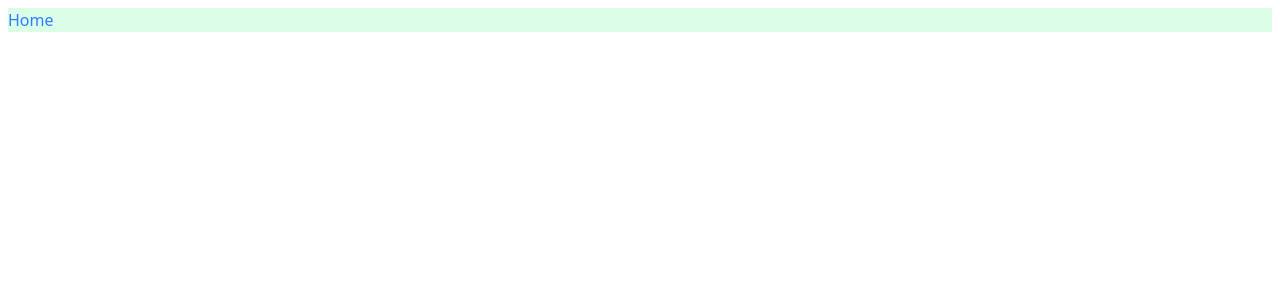
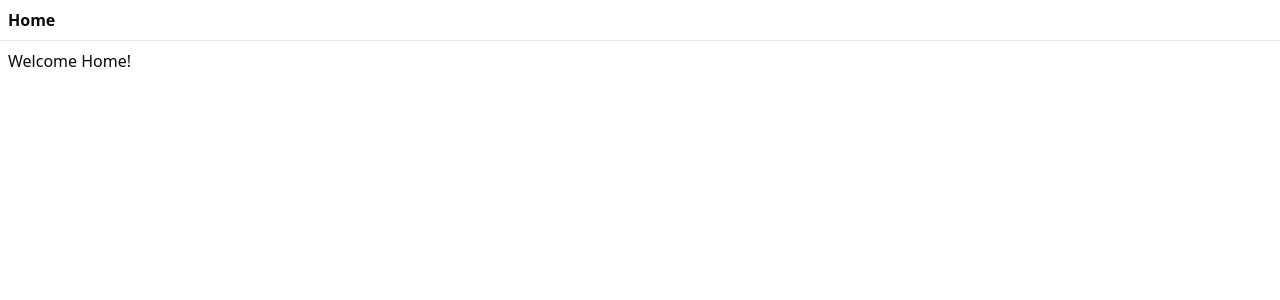
Before and after one commit to HammasShahid/shorteer-ui-web, a React (Vite) app: page / in a window 1280 px wide. Shown: the top 300 px of the page. Built offline with nearby package versions, Linux system fonts and the light colour scheme.

Commit message:
setup tanstack router

```diff
--- a/package.json
+++ b/package.json
@@ -11,6 +11,8 @@
   },
   "dependencies": {
     "@radix-ui/react-slot": "^1.2.4",
+    "@tanstack/react-router": "^1.157.18",
+    "@tanstack/react-router-devtools": "^1.157.18",
     "class-variance-authority": "^0.7.1",
     "clsx": "^2.1.1",
     "lucide-react": "^0.563.0",
@@ -21,6 +23,7 @@
   "devDependencies": {
     "@eslint/js": "^9.39.1",
     "@tailwindcss/vite": "^4.1.18",
+    "@tanstack/router-plugin": "^1.157.18",
     "@types/node": "^25.2.0",
     "@types/react": "^19.2.5",
     "@types/react-dom": "^19.2.3",
--- a/src/App.tsx
+++ b/src/App.tsx
@@ -1,5 +1,5 @@
 function App() {
-  return <div className="m-2 bg-green-100 text-blue-500">Home</div>;
+  return <div className="m-2 bg-green-100 text-blue-500">Home</div>
 }
 
-export default App;
+export default App
--- a/src/main.tsx
+++ b/src/main.tsx
@@ -1,10 +1,28 @@
 import { StrictMode } from 'react'
-import { createRoot } from 'react-dom/client'
-import App from './App.tsx'
+import ReactDOM from 'react-dom/client'
 import './index.css'
 
-createRoot(document.getElementById('root')!).render(
-  <StrictMode>
-    <App />
-  </StrictMode>,
-)
+import { RouterProvider, createRouter } from '@tanstack/react-router'
+// Import the generated route tree
+import { routeTree } from './routeTree.gen'
+
+// Create a new router instance
+const router = createRouter({ routeTree })
+
+// Register the router instance for type safety
+declare module '@tanstack/react-router' {
+  interface Register {
+    router: typeof router
+  }
+}
+
+// Render the app
+const rootElement = document.getElementById('root')!
+if (!rootElement.innerHTML) {
+  const root = ReactDOM.createRoot(rootElement)
+  root.render(
+    <StrictMode>
+      <RouterProvider router={router} />
+    </StrictMode>,
+  )
+}
--- /dev/null
+++ b/src/routeTree.gen.ts
@@ -0,0 +1,59 @@
+/* eslint-disable */
+
+// @ts-nocheck
+
+// noinspection JSUnusedGlobalSymbols
+
+// This file was automatically generated by TanStack Router.
+// You should NOT make any changes in this file as it will be overwritten.
+// Additionally, you should also exclude this file from your linter and/or formatter to prevent it from being checked or modified.
+
+import { Route as rootRouteImport } from './routes/__root'
+import { Route as IndexRouteImport } from './routes/index'
+
+const IndexRoute = IndexRouteImport.update({
+  id: '/',
+  path: '/',
+  getParentRoute: () => rootRouteImport,
+} as any)
+
+export interface FileRoutesByFullPath {
+  '/': typeof IndexRoute
+}
+export interface FileRoutesByTo {
+  '/': typeof IndexRoute
+}
+export interface FileRoutesById {
+  __root__: typeof rootRouteImport
+  '/': typeof IndexRoute
+}
+export interface FileRouteTypes {
+  fileRoutesByFullPath: FileRoutesByFullPath
+  fullPaths: '/'
+  fileRoutesByTo: FileRoutesByTo
+  to: '/'
+  id: '__root__' | '/'
+  fileRoutesById: FileRoutesById
+}
+export interface RootRouteChildren {
+  IndexRoute: typeof IndexRoute
+}
+
+declare module '@tanstack/react-router' {
+  interface FileRoutesByPath {
+    '/': {
+      id: '/'
+      path: '/'
+      fullPath: '/'
+      preLoaderRoute: typeof IndexRouteImport
+      parentRoute: typeof rootRouteImport
+    }
+  }
+}
+
+const rootRouteChildren: RootRouteChildren = {
+  IndexRoute: IndexRoute,
+}
+export const routeTree = rootRouteImport
+  ._addFileChildren(rootRouteChildren)
+  ._addFileTypes<FileRouteTypes>()
--- /dev/null
+++ b/src/routes/__root.tsx
@@ -0,0 +1,17 @@
+import { createRootRoute, Link, Outlet } from '@tanstack/react-router'
+import { TanStackRouterDevtools } from '@tanstack/react-router-devtools'
+
+const RootLayout = () => (
+  <>
+    <div className="p-2 flex gap-2">
+      <Link to="/" className="[&.active]:font-bold">
+        Home
+      </Link>{' '}
+    </div>
+    <hr />
+    <Outlet />
+    <TanStackRouterDevtools />
+  </>
+)
+
+export const Route = createRootRoute({ component: RootLayout })
--- /dev/null
+++ b/src/routes/index.tsx
@@ -0,0 +1,13 @@
+import { createFileRoute } from '@tanstack/react-router'
+
+export const Route = createFileRoute('/')({
+  component: Index,
+})
+
+function Index() {
+  return (
+    <div className="p-2">
+      <h3>Welcome Home!</h3>
+    </div>
+  )
+}
--- a/vite.config.ts
+++ b/vite.config.ts
@@ -2,10 +2,15 @@
 import react from '@vitejs/plugin-react'
 import path from "path"
 import tailwindcss from '@tailwindcss/vite'
+import { tanstackRouter } from '@tanstack/router-plugin/vite'
 
 // https://vite.dev/config/
 export default defineConfig({
   plugins: [
+    tanstackRouter({
+      target: 'react',
+      autoCodeSplitting: true,
+    }),
     react({
       babel: {
         plugins: [['babel-plugin-react-compiler']],
```
Also changed, not shown: 1 other file (tests, documents, lock files or other folders).
